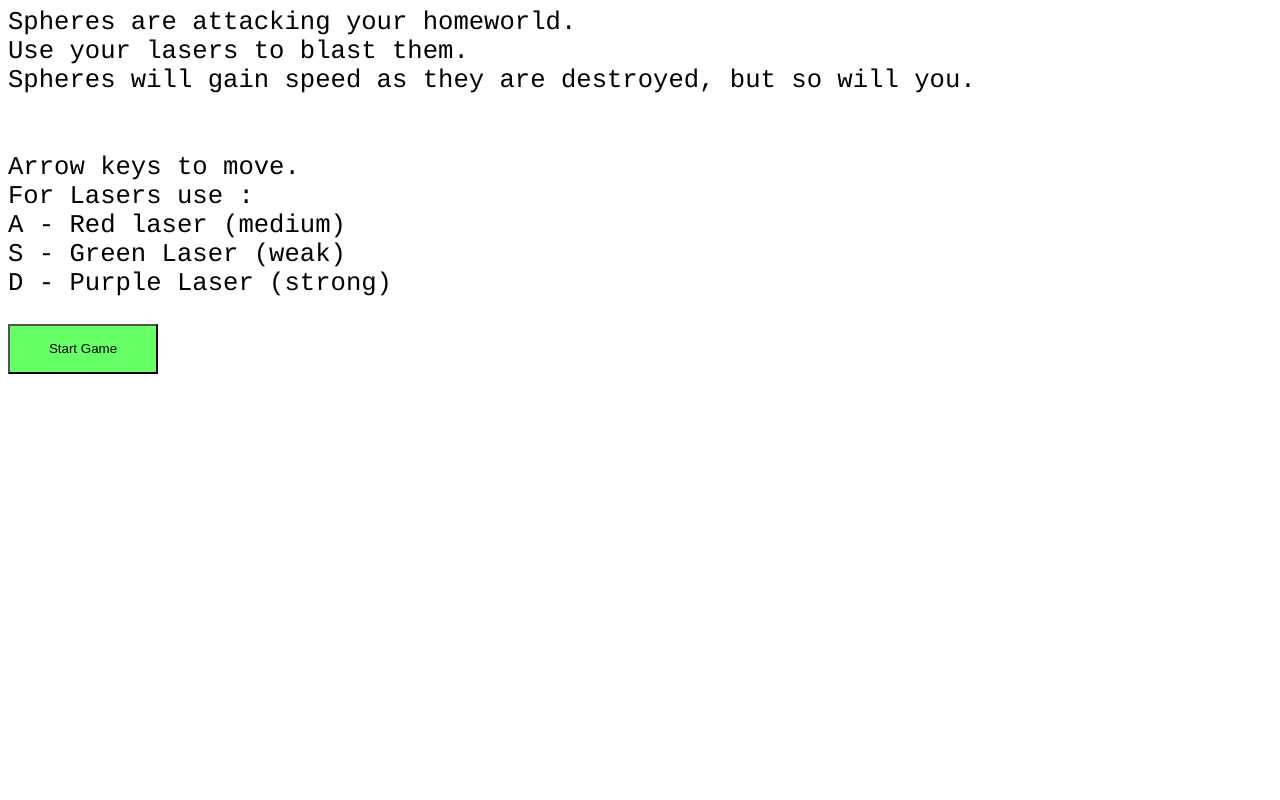
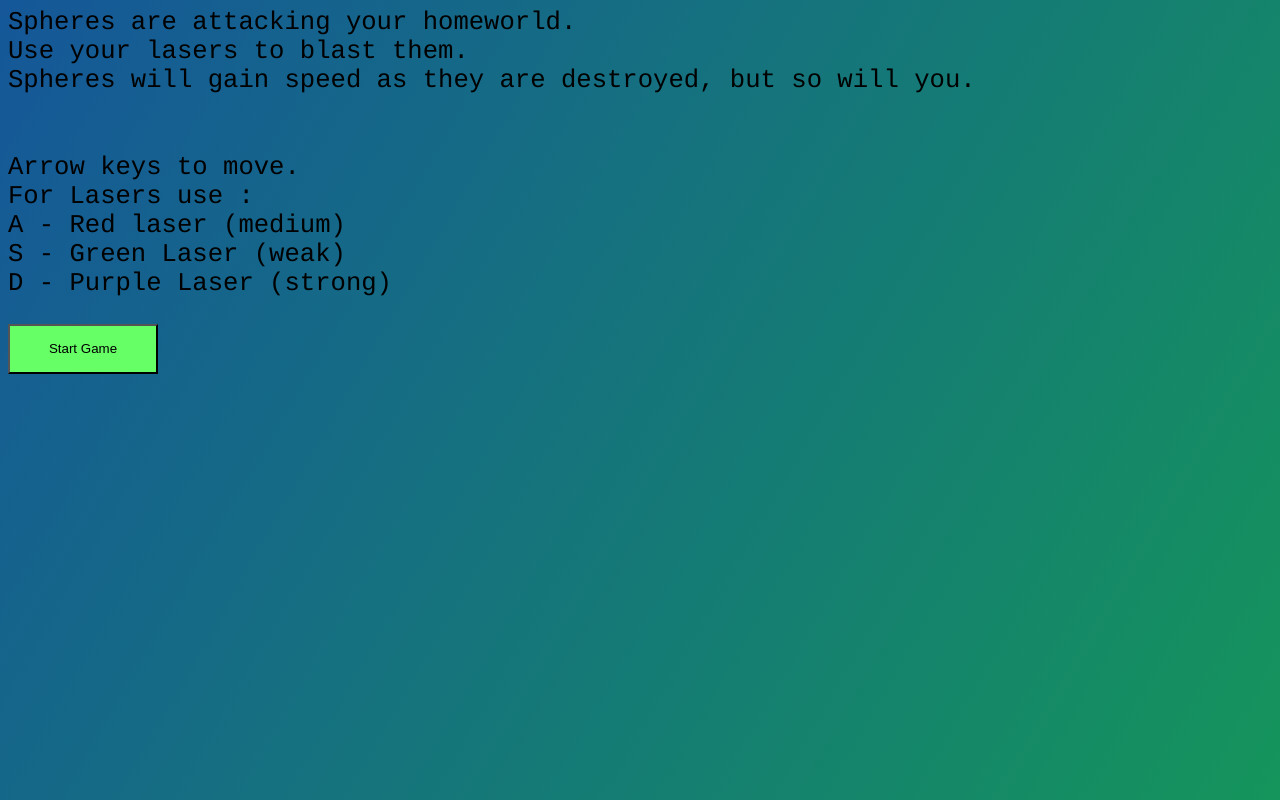
Before and after one commit to Aaroniusv/ColorShip, a plain HTML site: page Index.html in a window 1280 px wide. Shown: the top 800 px of the page. Drawn offline with Linux system fonts and the light colour scheme.

Commit message:
added css

```diff
--- a/Index.html
+++ b/Index.html
@@ -1,6 +1,10 @@
 <html>
   <head>
     <title>Defender</title>
+    <link href="styles.css" rel="stylesheet">
+
+    <!-- Custom CSS -->
+    <link href="styles.css" rel="stylesheet">
   </head>
   <style>
     body {}
--- /dev/null
+++ b/styles.css
@@ -0,0 +1,5 @@
+body{
+	background-color: #159957;
+  	background-image: linear-gradient(120deg, #155799, #159957);
+  	background-size: 100% auto;
+}
```
